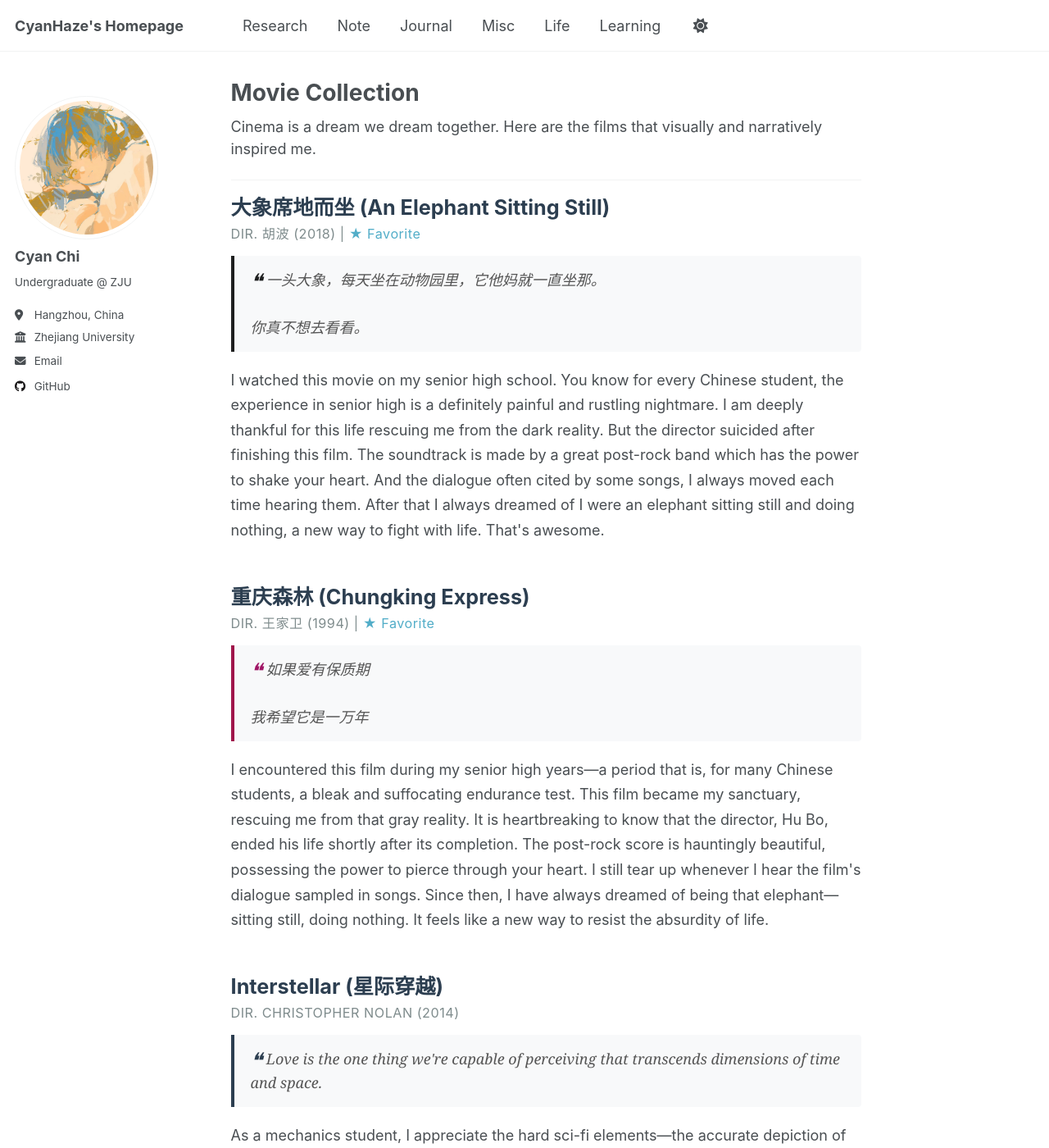
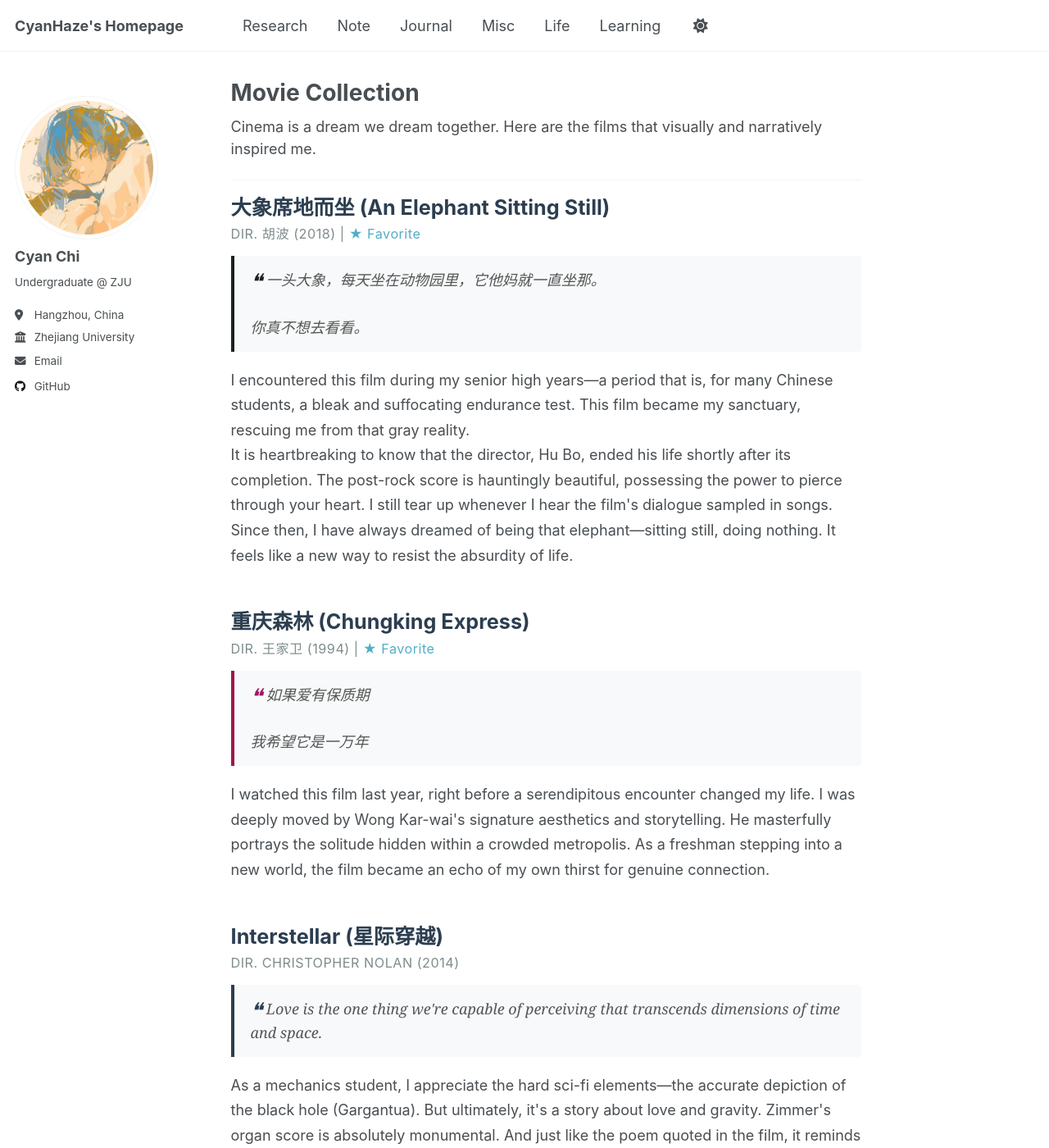
Before and after one commit to CyanHaze/CyanHaze.github.io, a Jekyll site: the page built from life/movies.md, in a window 1280 px wide and 1400 px high. Shown: the whole window at 82% size. Built offline with Jekyll 4.4.1, drawn with Linux system fonts in a browser that asks for light colours; a script that is not in the unit is left out.

Commit message:
Some fix on life

```diff
--- a/life/movies.md
+++ b/life/movies.md
@@ -32,7 +32,11 @@ Cinema is a dream we dream together. Here are the films that visually and narrat
 
   <!-- 影评 -->
   <p style="line-height: 1.7;">
-    I watched this movie on my senior high school. You know for every Chinese student, the experience in senior high is a definitely painful and rustling nightmare. I am deeply thankful for this life rescuing me from the dark reality. But the director suicided after finishing this film. The soundtrack is made by a great post-rock band which has the power to shake your heart. And the dialogue often cited by some songs, I always moved each time hearing them. After that I always dreamed of I were an elephant sitting still and doing nothing, a new way to fight with life. That's awesome.
+    I encountered this film during my senior high years—a period that is, for many Chinese students, a bleak and suffocating endurance test. This film became my sanctuary, rescuing me from that gray reality.
+    <br>
+    It is heartbreaking to know that the director, Hu Bo, ended his life shortly after its completion. The post-rock score is hauntingly beautiful, possessing the power to pierce through your heart. I still tear up whenever I hear the film's dialogue sampled in songs.
+    <br>
+    Since then, I have always dreamed of being that elephant—sitting still, doing nothing. It feels like a new way to resist the absurdity of life.
   </p>
 </div>
 
@@ -59,9 +63,7 @@ Cinema is a dream we dream together. Here are the films that visually and narrat
   </div>
   <!-- 影评 -->
   <p style="line-height: 1.7;">
-    I encountered this film during my senior high years—a period that is, for many Chinese students, a bleak and suffocating endurance test. This film became my sanctuary, rescuing me from that gray reality.
-    It is heartbreaking to know that the director, Hu Bo, ended his life shortly after its completion. The post-rock score is hauntingly beautiful, possessing the power to pierce through your heart. I still tear up whenever I hear the film's dialogue sampled in songs.
-    Since then, I have always dreamed of being that elephant—sitting still, doing nothing. It feels like a new way to resist the absurdity of life.
+    I watched this film last year, right before a serendipitous encounter changed my life. I was deeply moved by Wong Kar-wai's signature aesthetics and storytelling. He masterfully portrays the solitude hidden within a crowded metropolis. As a freshman stepping into a new world, the film became an echo of my own thirst for genuine connection.
   </p>
 </div>
 
```
